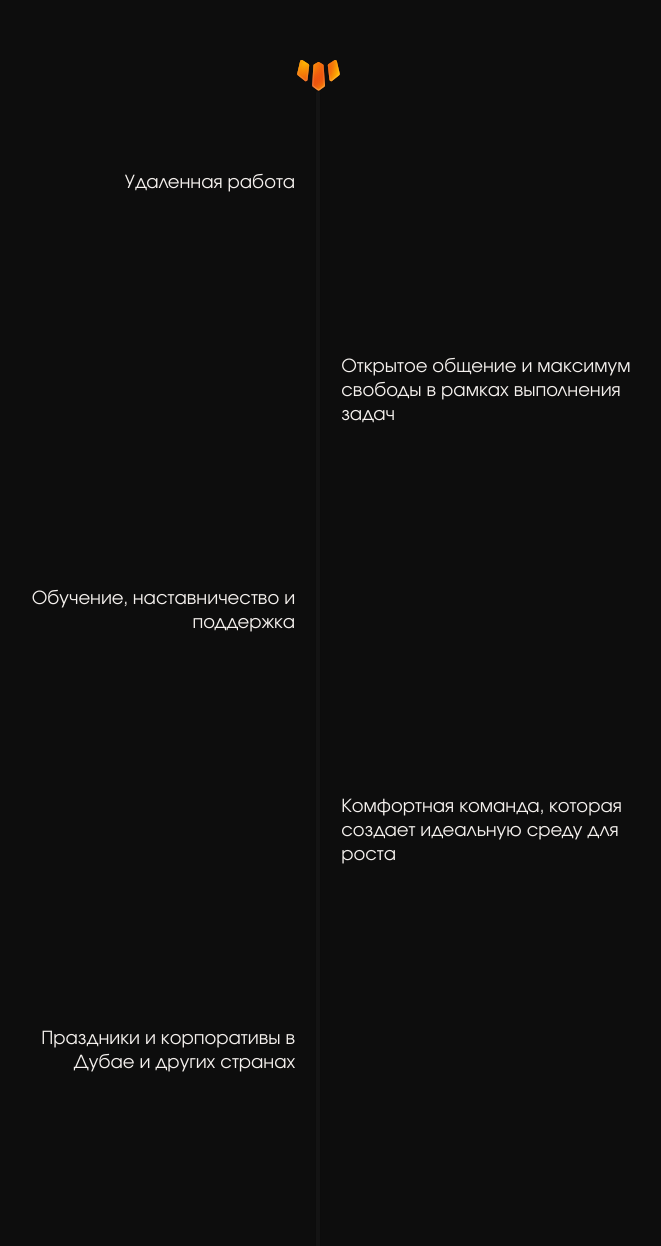
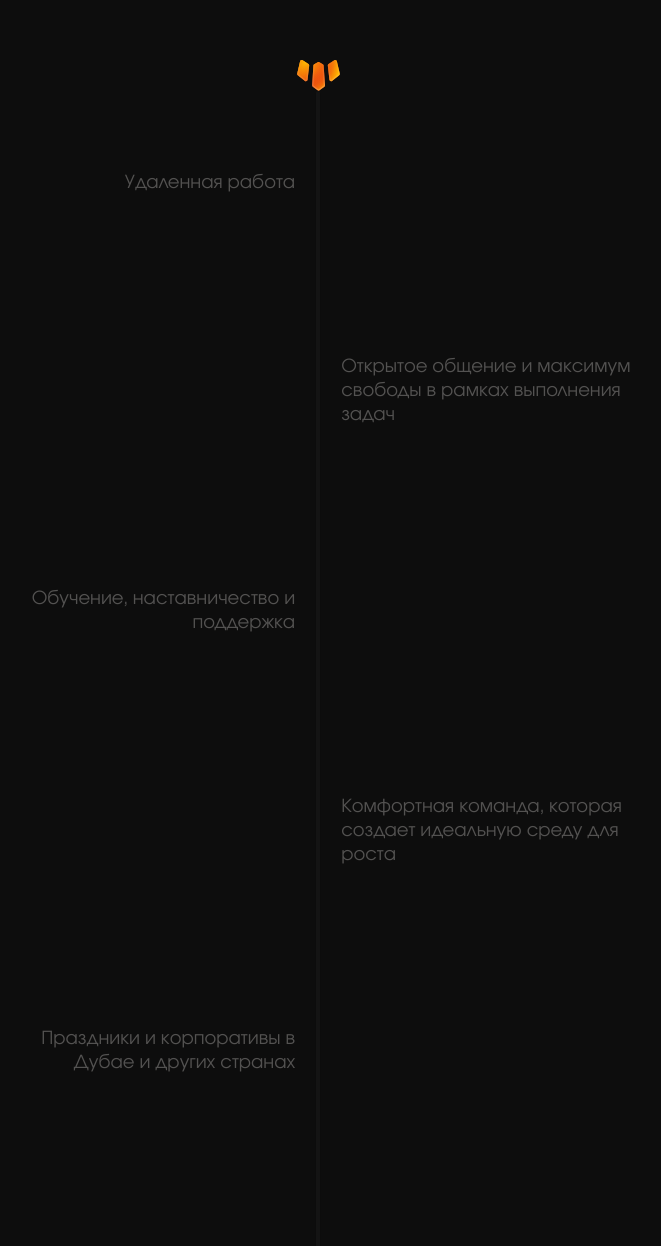
Before and after one commit to Olga-Tsygankova/mst, a React (Vite) app: page / in a window 1280 px wide. Shown: the part 10660-11906 px from the top of the page, without its empty margins (320-981 px from the left). Built offline with nearby package versions, Linux system fonts and the light colour scheme.

Commit message:
feat: привязка скролла к тексту

```diff
--- a/src/components/HeartSection/HeartSection.tsx
+++ b/src/components/HeartSection/HeartSection.tsx
@@ -3,28 +3,62 @@ import { Arrow } from './Arrow';
 import { ArrowLine } from './ArrowLine';
 import { Heart } from './Heart';
 import { useEffect, useRef, useState } from 'react';
-// import ScrollMagic from 'scrollmagic';
 
 export const HeartSection = () => {
   const arrowRef = useRef<HTMLDivElement | null>(null);
   const containerRef = useRef<HTMLDivElement | null>(null);
-  const [isVisible, setIsVisible] = useState(true);
+  const [visibleBlocks, setVisibleBlocks] = useState([
+    false,
+    false,
+    false,
+    false,
+    false,
+  ]);
+  const [isArrowVisible, setIsArrowVisible] = useState(true);
 
   useEffect(() => {
     const handleScroll = () => {
-      if (containerRef.current) {
+      if (arrowRef.current && containerRef.current) {
+        const arrowRect = arrowRef.current.getBoundingClientRect();
         const containerRect = containerRef.current.getBoundingClientRect();
-        const windowHeight = window.innerHeight;
+        const textBlocks = containerRef.current.querySelectorAll(
+          `.${styles.textBlock}`,
+        );
 
-        if (containerRect.bottom < windowHeight / 2) {
-          setIsVisible(false);
+        // Check if the arrow is at the same vertical level as each text block
+        textBlocks.forEach((block, index) => {
+          const blockRect = block.getBoundingClientRect();
+          if (
+            arrowRect.top < blockRect.bottom &&
+            arrowRect.bottom > blockRect.top
+          ) {
+            setVisibleBlocks((prev) => {
+              const newVisibleBlocks = [...prev];
+              newVisibleBlocks[index] = true; // Set block to visible
+              return newVisibleBlocks;
+            });
+          } else {
+            setVisibleBlocks((prev) => {
+              const newVisibleBlocks = [...prev];
+              newVisibleBlocks[index] = false; // Set block to not visible
+              return newVisibleBlocks;
+            });
+          }
+        });
+
+        // Check if the arrow has reached the bottom of the container
+        if (arrowRect.bottom >= containerRect.bottom) {
+          setIsArrowVisible(false); // Hide the arrow
         } else {
-          setIsVisible(true);
+          setIsArrowVisible(true); // Show the arrow
         }
       }
     };
 
     window.addEventListener('scroll', handleScroll);
+
+    // Initial check on mount
+    handleScroll();
 
     return () => {
       window.removeEventListener('scroll', handleScroll);
@@ -35,15 +69,30 @@ export const HeartSection = () => {
     <div className={styles.wrapper}>
       <div className={styles.container} ref={containerRef}>
         <div className={styles.leftText}>
-          <div>Удаленная работа</div>
-          <div>Обучение, наставничество и поддержка</div>
-          <div>Праздники и корпоративы в Дубае и других странах</div>
+          <div
+            className={styles.textBlock}
+            style={{ opacity: visibleBlocks[0] ? 1 : 0.3 }}
+          >
+            Удаленная работа
+          </div>
+          <div
+            className={styles.textBlock}
+            style={{ opacity: visibleBlocks[1] ? 1 : 0.3 }}
+          >
+            Обучение, наставничество и поддержка
+          </div>
+          <div
+            className={styles.textBlock}
+            style={{ opacity: visibleBlocks[2] ? 1 : 0.3 }}
+          >
+            Праздники и корпоративы в Дубае и других странах
+          </div>
         </div>
         <div>
           <div
             className={styles.arrow}
             ref={arrowRef}
-            style={{ opacity: isVisible ? 1 : 0 }}
+            style={{ opacity: isArrowVisible ? 1 : 0 }} // Arrow visibility controlled here
           >
             <Arrow />
           </div>
@@ -52,10 +101,16 @@ export const HeartSection = () => {
           </div>
         </div>
         <div className={styles.rightText}>
-          <div>
+          <div
+            className={styles.textBlock}
+            style={{ opacity: visibleBlocks[3] ? 1 : 0.3 }}
+          >
             Открытое общение и максимум свободы в рамках выполнения задач
           </div>
-          <div>
+          <div
+            className={styles.textBlock}
+            style={{ opacity: visibleBlocks[4] ? 1 : 0.3 }}
+          >
             Комфортная команда, которая создает идеальную среду для роста
           </div>
         </div>
--- a/src/components/HeartSection/styles.module.css
+++ b/src/components/HeartSection/styles.module.css
@@ -77,6 +77,11 @@
   width: 274px;
   animation: heartbeat 3s infinite;
 }
+
+.textBlock {
+  transition: opacity 0.3s ease; /* Smooth transition for opacity */
+}
+
 
 /*.btn {*/
 /*  font-size: 17px;*/
```
